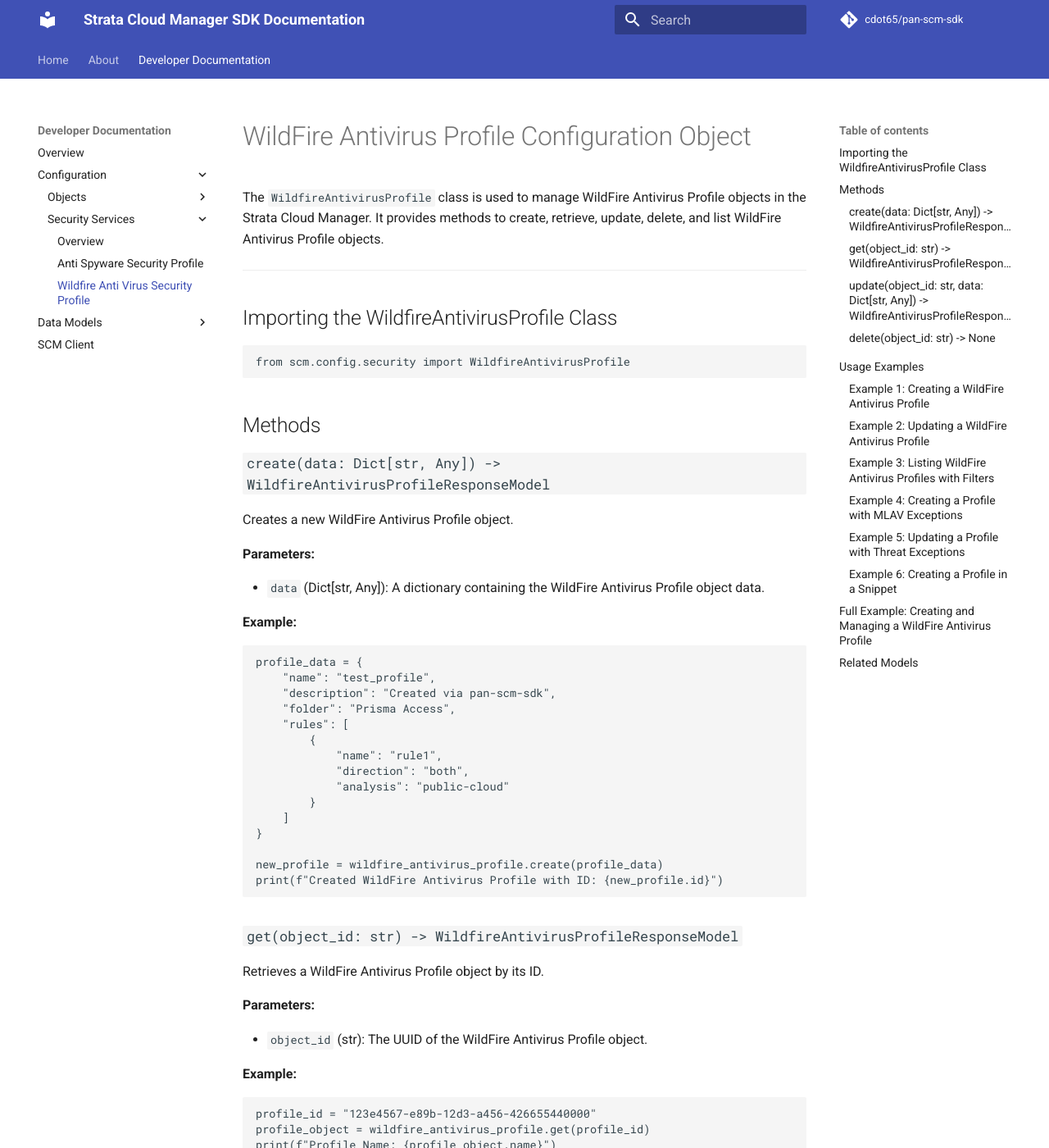
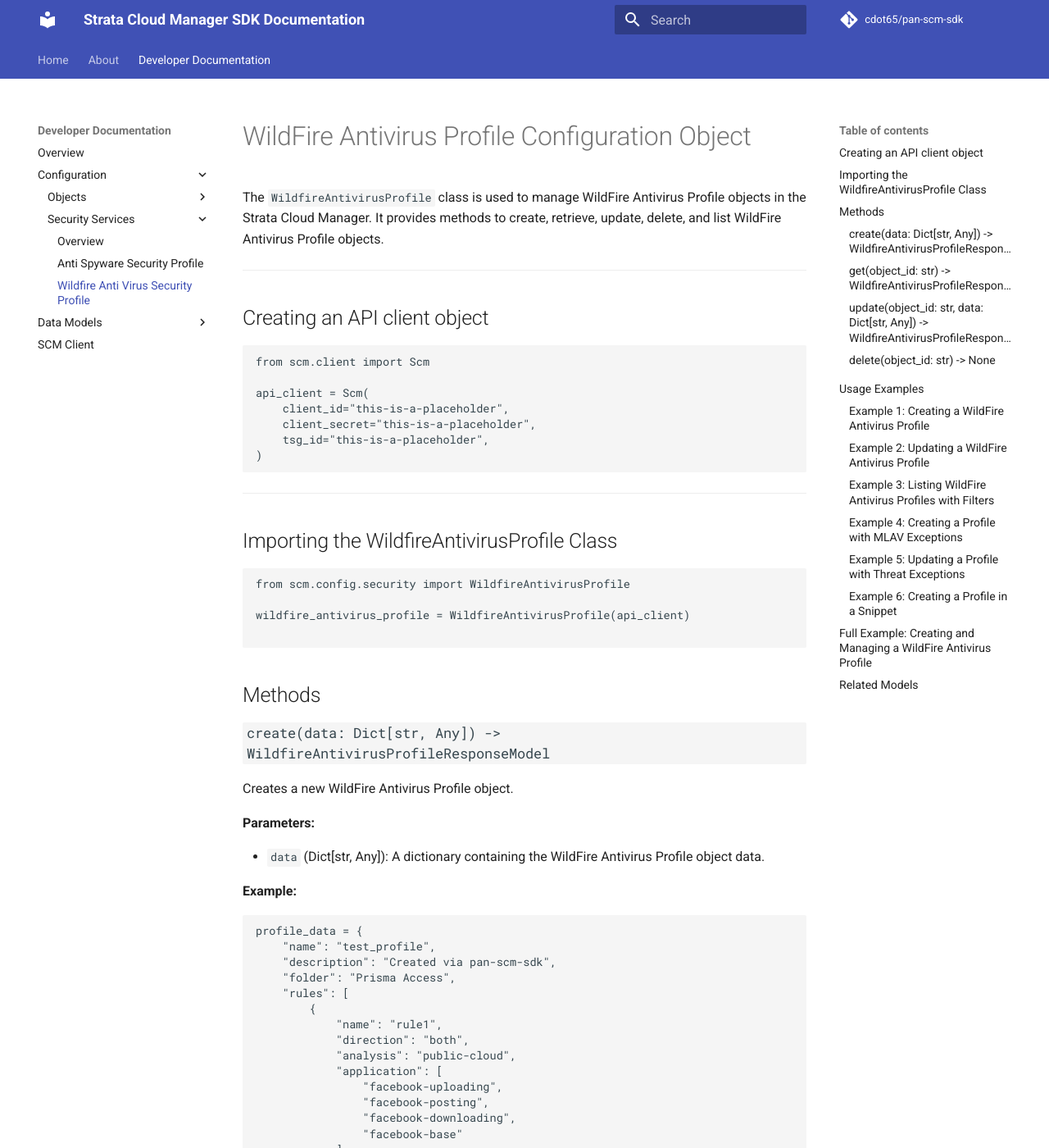
Before and after one commit to cdot65/pan-scm-sdk, an MkDocs documentation site: the page built from docs/sdk/config/security_services/wildfire_antivirus.md, in a window 1280 px wide and 1400 px high. Shown: the whole window at 82% size. Built offline with MkDocs 1.6.1 and Material for MkDocs 9.7.7, drawn with Linux system fonts in a browser that asks for light colours; comment, search, counter and statistics services are not loaded; some of the changed text lies outside the part shown.

Commit message:
Handle empty API response content in SCM client (#19)
* Handle empty API response content in SCM client

Ensures the client does not break when the API returns empty or whitespace content. Modified the response handling in `scm/client.py` to return `None` instead of attempting to parse empty content as JSON.

* Add API client creation and extend rule attributes

This commit introduces the creation of an API client object using an example from the `scm.client` module. Additionally, it extends rule attributes in the WildfireAntivirusProfile configuration to include applications and file types.

* Add termynal for code examples and update release notes

Introduce termynal containers for improved code snippet clarity in the getting-started and troubleshooting docs. Also, document the bug fix in the new version 0.1.10 supporting empty API responses.

* Update version to 0.1.10

This update increments the version number from 0.1.9 to 0.1.10 in the pyproject.toml file. This change is necessary to reflect the latest modifications and improvements in the SDK.

````diff
--- a/docs/sdk/config/security_services/wildfire_antivirus.md
+++ b/docs/sdk/config/security_services/wildfire_antivirus.md
@@ -2,6 +2,27 @@
 
 The `WildfireAntivirusProfile` class is used to manage WildFire Antivirus Profile objects in the Strata Cloud Manager.
 It provides methods to create, retrieve, update, delete, and list WildFire Antivirus Profile objects.
+
+---
+
+## Creating an API client object
+
+<div class="termy">
+
+<!-- termynal -->
+
+```python
+from scm.client import Scm
+
+api_client = Scm(
+    client_id="this-is-a-placeholder",
+    client_secret="this-is-a-placeholder",
+    tsg_id="this-is-a-placeholder",
+)
+```
+
+</div>
+
 
 ---
 
@@ -13,6 +34,9 @@
 
 ```python
 from scm.config.security import WildfireAntivirusProfile
+
+wildfire_antivirus_profile = WildfireAntivirusProfile(api_client)
+
 ```
 
 </div>
@@ -42,7 +66,17 @@
         {
             "name": "rule1",
             "direction": "both",
-            "analysis": "public-cloud"
+            "analysis": "public-cloud",
+            "application": [
+                "facebook-uploading",
+                "facebook-posting",
+                "facebook-downloading",
+                "facebook-base"
+            ],
+            "file_type": [
+                "flash",
+                "jar"
+            ]
         }
     ]
 }
@@ -68,7 +102,7 @@
 <!-- termynal -->
 
 ```python
-profile_id = "123e4567-e89b-12d3-a456-426655440000"
+profile_id = "ddcf8352-65cd-4cf3-a9b5-e2b344bbdb08"
 profile_object = wildfire_antivirus_profile.get(profile_id)
 print(f"Profile Name: {profile_object.name}")
 ```
@@ -92,12 +126,24 @@
 
 ```python
 update_data = {
+    "name": "Updated123",
     "description": "Updated description",
+    "folder": "Prisma Access",
     "rules": [
         {
             "name": "updated_rule",
             "direction": "upload",
-            "analysis": "private-cloud"
+            "analysis": "private-cloud",
+            "application": [
+                "facebook-uploading",
+                "facebook-posting",
+                "facebook-downloading",
+                "facebook-base"
+            ],
+            "file_type": [
+                "flash",
+                "jar"
+            ]
         }
     ]
 }
@@ -130,6 +176,7 @@
 </div>
 
 ###
+
 `list(folder: Optional[str] = None, snippet: Optional[str] = None, device: Optional[str] = None, offset: Optional[int] = None, limit: Optional[int] = None, name: Optional[str] = None, **filters) -> List[WildfireAntivirusProfileResponseModel]`
 
 Lists WildFire Antivirus Profile objects, optionally filtered by folder, snippet, device, or other criteria.
--- a/pyproject.toml
+++ b/pyproject.toml
@@ -1,6 +1,6 @@
 [tool.poetry]
 name = "pan-scm-sdk"
-version = "0.1.9"
+version = "0.1.10"
 description = "Python SDK for Palo Alto Networks Strata Cloud Manager."
 authors = ["Calvin Remsburg <calvin@cdot.io>"]
 license = "Apache 2.0"
````
Also changed, not shown: docs/about/getting-started.md (+24 -0 lines), docs/about/release-notes.md (+10 -0 lines), docs/about/troubleshooting.md (+6 -0 lines), 1 other file.
